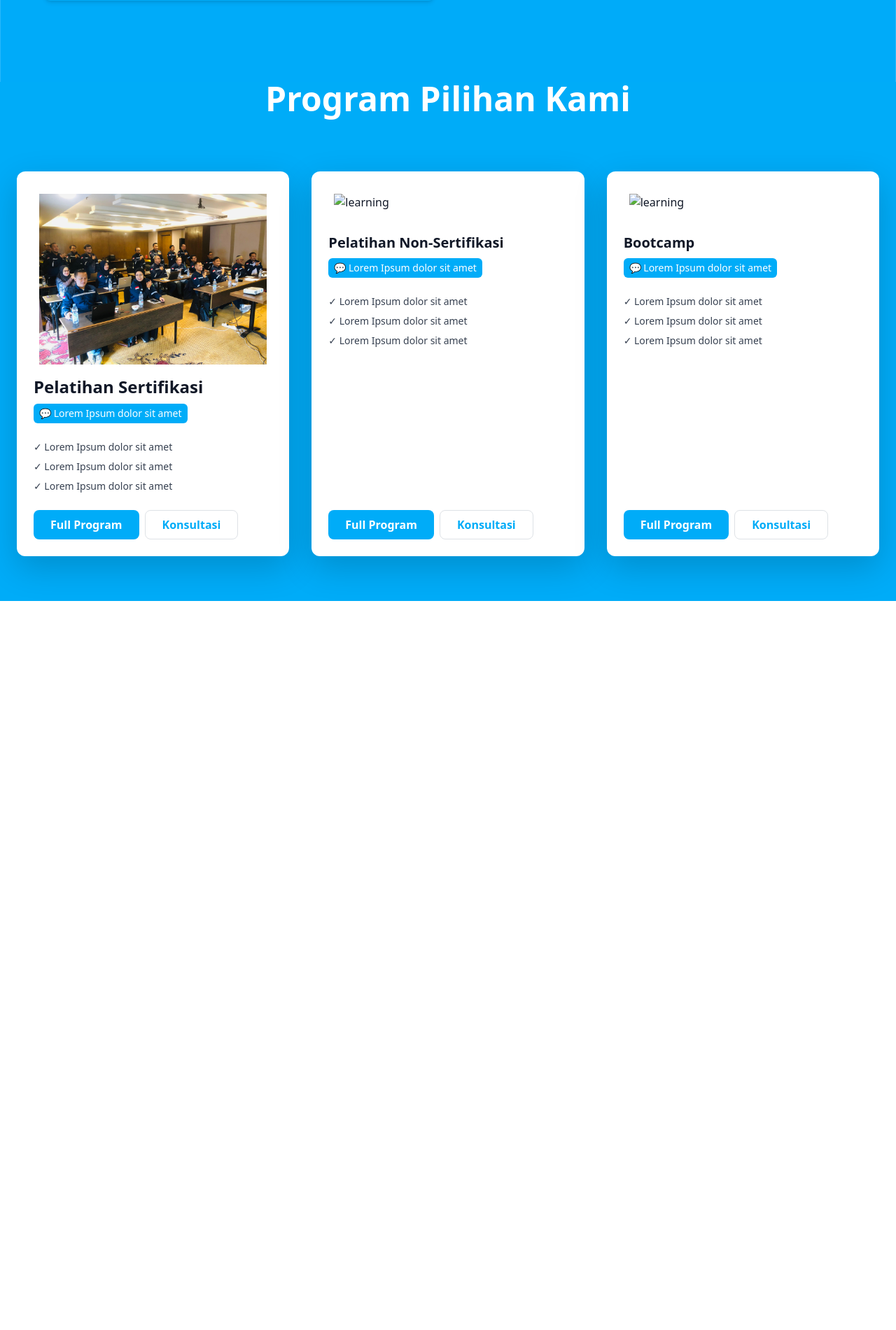
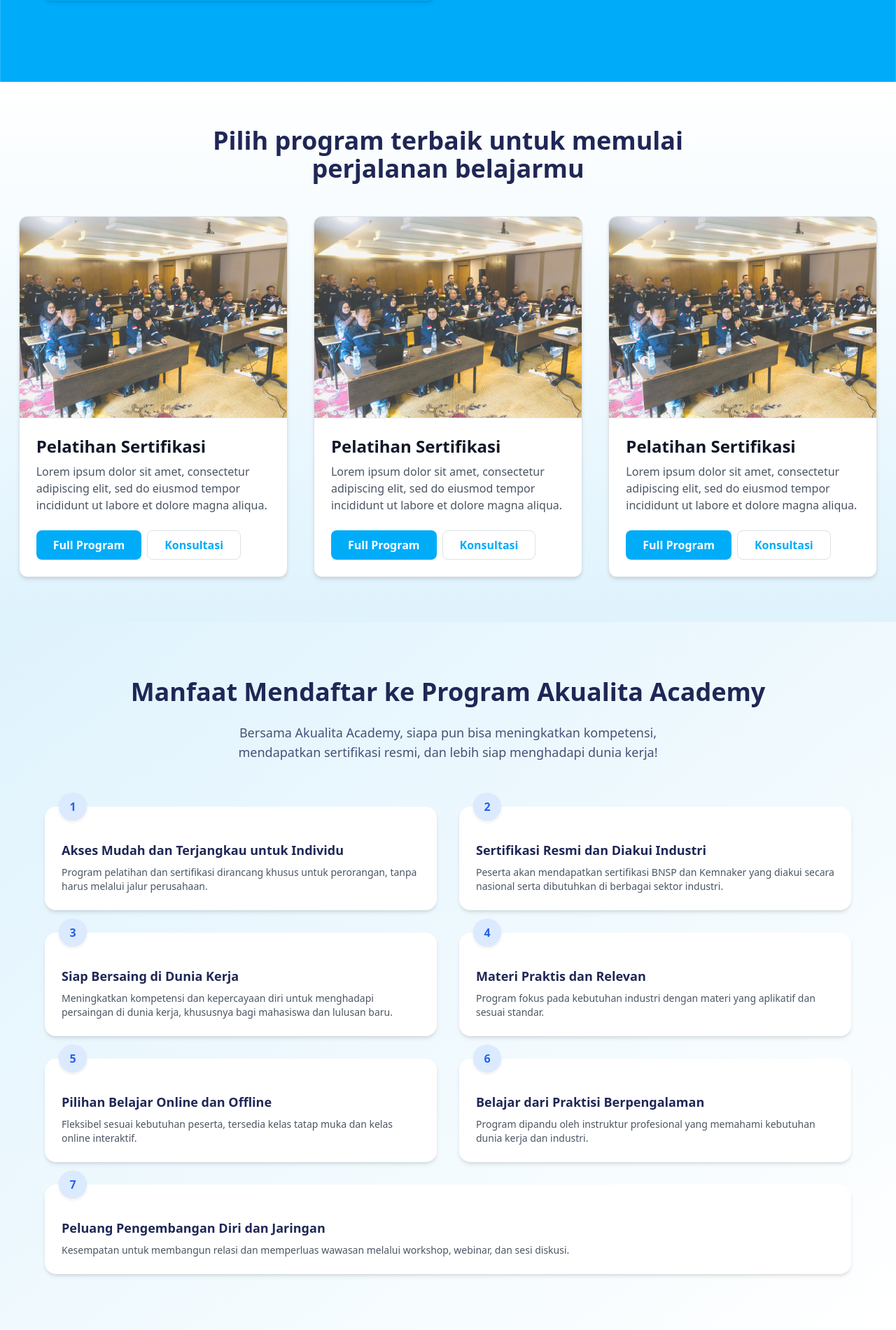
Before and after one commit to yogaacor/Akualita-academy, a Laravel app: page /about in a window 1280 px wide. Shown: the part 771-2672 px from the top of the page at 70% size. Before the commit the page ends 1630 px from the top, so only its background shows below. Run offline with Laravel 12, Linux system fonts and the light colour scheme; some libraries are stand-ins or nearby versions.

Commit message:
halaman utama

```diff
--- a/resources/views/pages/about.blade.php
+++ b/resources/views/pages/about.blade.php
@@ -37,29 +37,28 @@
 
 
 <!-- Bagian 2 halaman utama -->
-<section class="bg-[#00ACF8] pt-0 pb-16">
+<section class=" pt-16 pb-16 bg-gradient-to-b from-white to-[#DFF3FD]">
   <div class="max-w-7xl mx-auto px-4">
-    <h2 class="text-3xl md:text-5xl font-bold text-center mb-20 text-white mt-0 pt-0">Program Pilihan Kami</h2>
+    <h2 class="text-3xl md:text-4xl font-bold text-center mb-6 text-[#1F2756] pb-4">Pilih program terbaik untuk memulai <br> perjalanan belajarmu</h2>
+    {{-- <p class="justify-center text-center font-medium text-lg text-[#1F2756] mb-6">Mulai perjalanan belajarmu dengan program terbaik dari kami.</p> --}}
     <div class="grid grid-cols-1 md:grid-cols-3 gap-8">
 
-      <!-- Card 1 -->
-      <div class="bg-white shadow-lg rounded-xl p-6 flex flex-col justify-between">
-        <div>
-          <div class="flex items-center mb-2">
-            <div class=" p-2 rounded-md">
-              <img src="{{ asset('storage/main/Pelatihan sertifikasi.jpeg') }}" alt="learning" />
-            </div>
-          </div>
-          <h3 class="text-2xl font-bold text-gray-900 mb-2 pt-0">Pelatihan Sertifikasi</h3>
-          <span class="inline-block bg-[#00ACF8] text-white text-sm font-medium px-2 py-1 rounded mb-4">
-            💬 Lorem Ipsum dolor sit amet
-          </span>
-          <ul class="space-y-2 text-sm text-gray-700">
-            <li>✓ Lorem Ipsum dolor sit amet</li>
-            <li>✓ Lorem Ipsum dolor sit amet</li>
-            <li>✓ Lorem Ipsum dolor sit amet</li>
-          </ul>
-        </div>
+    <div class="max-w-sm mx-auto bg-white rounded-xl shadow-md overflow-hidden border">
+      <!-- Gambar dan Header -->
+      <div class="relative">
+        <img src="{{ asset('storage/main/Pelatihan sertifikasi.jpeg') }}" alt="Banner" class="w-full h-auto opacity-80 border-b">
+      </div>
+
+      <!-- Konten -->
+      <div class="p-4">
+        <h2 class="text-2xl font-bold text-gray-900 mb-2">
+          Pelatihan Sertifikasi
+        </h2>
+
+        <!-- Tanggal & Waktu -->
+        <p class="text-base text-gray-600 mb-4">Lorem ipsum dolor sit amet, consectetur adipiscing elit, sed do eiusmod tempor incididunt ut labore et dolore magna aliqua. </p>
+
+        <!-- Tombol -->
         <div class="mt-6">
           <div class="flex gap-2">
             <button class="bg-[#00ACF8] text-white px-4 py-2 rounded-lg font-semibold">Full Program</button>
@@ -67,25 +66,26 @@
           </div>
         </div>
       </div>
+    </div>
 
-      <!-- Card 2 -->
-      <div class="bg-white shadow-lg rounded-xl p-6 flex flex-col justify-between">
-        <div>
-          <div class="flex items-center mb-4">
-            <div class=" p-2 rounded-md">
-              <img src="" alt="learning" />
-            </div>
-          </div>
-          <h3 class="text-xl font-bold text-gray-900 mb-2">Pelatihan Non-Sertifikasi</h3>
-          <span class="inline-block bg-[#00ACF8] text-white text-sm font-medium px-2 py-1 rounded mb-4">
-            💬 Lorem Ipsum dolor sit amet
-          </span>
-          <ul class="space-y-2 text-sm text-gray-700">
-            <li>✓ Lorem Ipsum dolor sit amet</li>
-            <li>✓ Lorem Ipsum dolor sit amet</li>
-            <li>✓ Lorem Ipsum dolor sit amet</li>
-          </ul>
-        </div>
+
+    <!-- Card 2 -->
+    <div class="max-w-sm mx-auto bg-white rounded-xl shadow-md overflow-hidden border">
+      <!-- Gambar dan Header -->
+      <div class="relative">
+        <img src="{{ asset('storage/main/Pelatihan sertifikasi.jpeg') }}" alt="Banner" class="w-full h-auto opacity-80 border-b">
+      </div>
+
+      <!-- Konten -->
+      <div class="p-4">
+        <h2 class="text-2xl font-bold text-gray-900 mb-2">
+          Pelatihan Sertifikasi
+        </h2>
+
+        <!-- Tanggal & Waktu -->
+        <p class="text-base text-gray-600 mb-4">Lorem ipsum dolor sit amet, consectetur adipiscing elit, sed do eiusmod tempor incididunt ut labore et dolore magna aliqua. </p>
+
+        <!-- Tombol -->
         <div class="mt-6">
           <div class="flex gap-2">
             <button class="bg-[#00ACF8] text-white px-4 py-2 rounded-lg font-semibold">Full Program</button>
@@ -93,25 +93,25 @@
           </div>
         </div>
       </div>
+    </div>
 
-      <!-- Card 3 -->
-      <div class="bg-white shadow-lg rounded-xl p-6 flex flex-col justify-between">
-        <div>
-          <div class="flex items-center mb-4">
-            <div class=" p-2 rounded-md">
-              <img src="" alt="learning" />
-            </div>
-          </div>
-          <h3 class="text-xl font-bold text-gray-900 mb-2">Bootcamp</h3>
-          <span class="inline-block bg-[#00ACF8] text-white text-sm font-medium px-2 py-1 rounded mb-4">
-            💬 Lorem Ipsum dolor sit amet
-          </span>
-          <ul class="space-y-2 text-sm text-gray-700">
-            <li>✓ Lorem Ipsum dolor sit amet</li>
-            <li>✓ Lorem Ipsum dolor sit amet</li>
-            <li>✓ Lorem Ipsum dolor sit amet</li>
-          </ul>
-        </div>
+    <!-- Card 3 -->
+    <div class="max-w-sm mx-auto bg-white rounded-xl shadow-md overflow-hidden border">
+      <!-- Gambar dan Header -->
+      <div class="relative">
+        <img src="{{ asset('storage/main/Pelatihan sertifikasi.jpeg') }}" alt="Banner" class="w-full h-auto opacity-80 border-b">
+      </div>
+
+      <!-- Konten -->
+      <div class="p-4">
+        <h2 class="text-2xl font-bold text-gray-900 mb-2">
+          Pelatihan Sertifikasi
+        </h2>
+
+        <!-- Tanggal & Waktu -->
+        <p class="text-base text-gray-600 mb-4">Lorem ipsum dolor sit amet, consectetur adipiscing elit, sed do eiusmod tempor incididunt ut labore et dolore magna aliqua. </p>
+
+        <!-- Tombol -->
         <div class="mt-6">
           <div class="flex gap-2">
             <button class="bg-[#00ACF8] text-white px-4 py-2 rounded-lg font-semibold">Full Program</button>
@@ -119,7 +119,95 @@
           </div>
         </div>
       </div>
+    </div>
 
+    </div>
+  </div>
+</section>
+
+<section class="bg-gradient-to-br from-[#DFF3FD] to-white py-20 px-6 md:px-16">
+  <div class="max-w-7xl mx-auto text-[#1F2756]">
+
+    <!-- Heading -->
+    <h2 class="text-3xl md:text-4xl font-bold text-center mb-4">
+      Manfaat Mendaftar ke Program Akualita Academy
+    </h2>
+    <p class="text-center text-lg text-[#1F2756]/80 mb-16 max-w-2xl mx-auto">
+      Bersama Akualita Academy, siapa pun bisa meningkatkan kompetensi, mendapatkan sertifikasi resmi, dan lebih siap menghadapi dunia kerja!
+    </p>
+
+    <!-- Grid Benefit Items -->
+    <div class="grid md:grid-cols-2 gap-8">
+      <!-- Reusable Item Card -->
+      <div class="group relative bg-white p-6 rounded-2xl shadow-md hover:shadow-xl transition transform hover:-translate-y-1">
+        <div class="absolute -top-5 left-5 w-10 h-10 bg-blue-100 text-blue-600 font-bold rounded-full flex items-center justify-center shadow-sm">
+          1
+        </div>
+        <h3 class="text-lg font-semibold mb-2 pt-4">Akses Mudah dan Terjangkau untuk Individu</h3>
+        <p class="text-gray-600 text-sm">
+          Program pelatihan dan sertifikasi dirancang khusus untuk perorangan, tanpa harus melalui jalur perusahaan.
+        </p>
+      </div>
+
+      <div class="group relative bg-white p-6 rounded-2xl shadow-md hover:shadow-xl transition transform hover:-translate-y-1">
+        <div class="absolute -top-5 left-5 w-10 h-10 bg-blue-100 text-blue-600 font-bold rounded-full flex items-center justify-center shadow-sm">
+          2
+        </div>
+        <h3 class="text-lg font-semibold mb-2 pt-4">Sertifikasi Resmi dan Diakui Industri</h3>
+        <p class="text-gray-600 text-sm">
+          Peserta akan mendapatkan sertifikasi BNSP dan Kemnaker yang diakui secara nasional serta dibutuhkan di berbagai sektor industri.
+        </p>
+      </div>
+
+      <div class="group relative bg-white p-6 rounded-2xl shadow-md hover:shadow-xl transition transform hover:-translate-y-1">
+        <div class="absolute -top-5 left-5 w-10 h-10 bg-blue-100 text-blue-600 font-bold rounded-full flex items-center justify-center shadow-sm">
+          3
+        </div>
+        <h3 class="text-lg font-semibold mb-2 pt-4">Siap Bersaing di Dunia Kerja</h3>
+        <p class="text-gray-600 text-sm">
+          Meningkatkan kompetensi dan kepercayaan diri untuk menghadapi persaingan di dunia kerja, khususnya bagi mahasiswa dan lulusan baru.
+        </p>
+      </div>
+
+      <div class="group relative bg-white p-6 rounded-2xl shadow-md hover:shadow-xl transition transform hover:-translate-y-1">
+        <div class="absolute -top-5 left-5 w-10 h-10 bg-blue-100 text-blue-600 font-bold rounded-full flex items-center justify-center shadow-sm">
+          4
+        </div>
+        <h3 class="text-lg font-semibold mb-2 pt-4">Materi Praktis dan Relevan</h3>
+        <p class="text-gray-600 text-sm">
+          Program fokus pada kebutuhan industri dengan materi yang aplikatif dan sesuai standar.
+        </p>
+      </div>
+
+      <div class="group relative bg-white p-6 rounded-2xl shadow-md hover:shadow-xl transition transform hover:-translate-y-1">
+        <div class="absolute -top-5 left-5 w-10 h-10 bg-blue-100 text-blue-600 font-bold rounded-full flex items-center justify-center shadow-sm">
+          5
+        </div>
+        <h3 class="text-lg font-semibold mb-2 pt-4">Pilihan Belajar Online dan Offline</h3>
+        <p class="text-gray-600 text-sm">
+          Fleksibel sesuai kebutuhan peserta, tersedia kelas tatap muka dan kelas online interaktif.
+        </p>
+      </div>
+
+      <div class="group relative bg-white p-6 rounded-2xl shadow-md hover:shadow-xl transition transform hover:-translate-y-1">
+        <div class="absolute -top-5 left-5 w-10 h-10 bg-blue-100 text-blue-600 font-bold rounded-full flex items-center justify-center shadow-sm">
+          6
+        </div>
+        <h3 class="text-lg font-semibold mb-2 pt-4">Belajar dari Praktisi Berpengalaman</h3>
+        <p class="text-gray-600 text-sm">
+          Program dipandu oleh instruktur profesional yang memahami kebutuhan dunia kerja dan industri.
+        </p>
+      </div>
+
+      <div class="group relative bg-white p-6 rounded-2xl shadow-md hover:shadow-xl transition transform hover:-translate-y-1 md:col-span-2">
+        <div class="absolute -top-5 left-5 w-10 h-10 bg-blue-100 text-blue-600 font-bold rounded-full flex items-center justify-center shadow-sm">
+          7
+        </div>
+        <h3 class="text-lg font-semibold mb-2 pt-4">Peluang Pengembangan Diri dan Jaringan</h3>
+        <p class="text-gray-600 text-sm">
+          Kesempatan untuk membangun relasi dan memperluas wawasan melalui workshop, webinar, dan sesi diskusi.
+        </p>
+      </div>
     </div>
   </div>
 </section>
@@ -129,4 +217,6 @@
 
 
 
+
+
 @endsection
```
